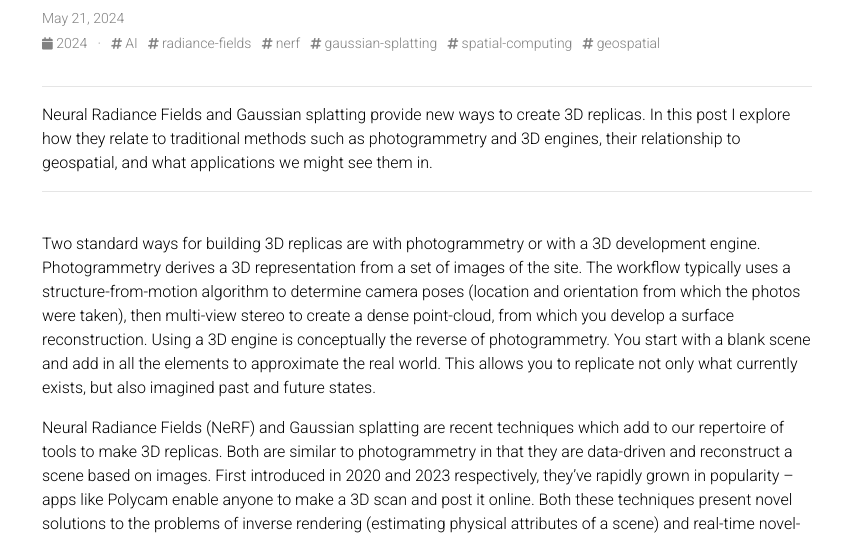
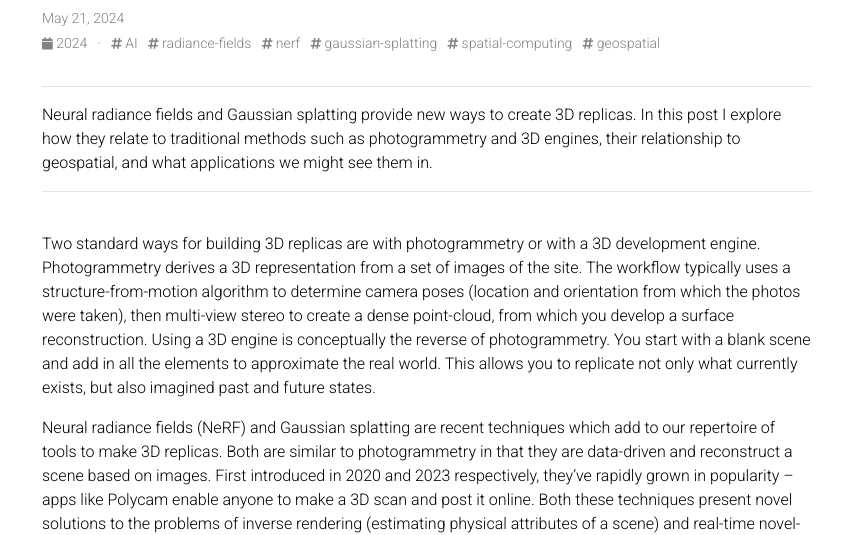
Before and after one commit to cpk26/personal_website, a Jekyll site: the page built from _posts/2024-05-21-radiance_methods.md, in a window 1280 px wide and 900 px high. Shown: the part 200-735 px from the top of the window, without its empty margins (213-1066 px from the left). Built offline with Jekyll 4.4.1, drawn with Linux system fonts in a browser that asks for light colours; comment, search, counter and statistics services are not loaded; a style sheet for code colours, icons or effects is not loaded; some of the changed text lies outside the part shown.

Commit message:
Grammer + captilaization

```diff
--- a/_posts/2024-05-21-radiance_methods.md
+++ b/_posts/2024-05-21-radiance_methods.md
@@ -2,18 +2,18 @@
 layout: post
 title: "3D in Geospatial: NeRFs, Gaussian Splatting, and Spatial Computing"
 tags: AI radiance-fields nerf gaussian-splatting spatial-computing geospatial
-description: Neural Radiance Fields and Gaussian splatting provide new ways to create 3D replicas. In this post I explore how they relate to traditional methods such as photogrammetry and 3D engines, their relationship to geospatial, and what applications we might see them in.
+description: Neural radiance fields and Gaussian splatting provide new ways to create 3D replicas. In this post I explore how they relate to traditional methods such as photogrammetry and 3D engines, their relationship to geospatial, and what applications we might see them in.
 ---
 
 
 ---
-Neural Radiance Fields and Gaussian splatting provide new ways to create 3D replicas. In this post I explore how they relate to traditional methods such as photogrammetry and 3D engines, their relationship to geospatial, and what applications we might see them in.
+Neural radiance fields and Gaussian splatting provide new ways to create 3D replicas. In this post I explore how they relate to traditional methods such as photogrammetry and 3D engines, their relationship to geospatial, and what applications we might see them in.
 
 ---
 <br>
 Two standard ways for building 3D replicas are with photogrammetry or with a 3D development engine. Photogrammetry derives a 3D representation from a set of images of the site. The workflow typically uses a structure-from-motion algorithm to determine camera poses (location and orientation from which the photos were taken), then multi-view stereo to create a dense point-cloud, from which you develop a surface reconstruction. Using a 3D engine is conceptually the reverse of photogrammetry. You start with a blank scene and add in all the elements to approximate the real world. This allows you to replicate not only what currently exists, but also imagined past and future states.
 
-Neural Radiance Fields (NeRF) and Gaussian splatting are recent techniques which add to our repertoire of tools to make 3D replicas. Both are similar to photogrammetry in that they are data-driven and reconstruct a scene based on images. First introduced in 2020 and 2023 respectively, they’ve rapidly grown in popularity -- apps like Polycam enable anyone to make a 3D scan and post it online. Both these techniques present novel solutions to the problems of inverse rendering (estimating physical attributes of a scene) and real-time novel-view synthesis (generating new images of the scene).
+Neural radiance fields (NeRF) and Gaussian splatting are recent techniques which add to our repertoire of tools to make 3D replicas. Both are similar to photogrammetry in that they are data-driven and reconstruct a scene based on images. First introduced in 2020 and 2023 respectively, they’ve rapidly grown in popularity -- apps like Polycam enable anyone to make a 3D scan and post it online. Both these techniques present novel solutions to the problems of inverse rendering (estimating physical attributes of a scene) and real-time novel-view synthesis (generating new images of the scene).
 
 
  <div class="text-center blog_image_vpad_100">
@@ -107,7 +107,7 @@
 
 An adjacent use-case to digital twins is spatial-asset management. Considering capturing a facility with NeRFs or Gaussian splatting, and then labelling components within the visualization. Each 3D entity can have a unique id, which is then associated with records, documentation, and maintenance of the system. This can be used to communicate about work that needs to be done. For instance, a visualization can be sent to a service provider ahead of time, with the location of relevant items marked on the visualization. Such an approach would also help with remote maintenance support.
 
-Workplace Safety and Training is important across numerous industries such as mining, construction, and energy. There’s significant advantages to training in 3D (and optionally in VR). Situations where working with a NeRFs or Gaussian splat 3D replica would be advantageous include:
+Workplace safety and training is important across numerous industries such as mining, construction, and energy. There’s significant advantages to training in 3D (and optionally in VR). Situations where working with a NeRFs or Gaussian splat 3D replica would be advantageous include:
 - Hard-to-access sites, such as remote or confined spaces.
 - Training around specific hazards found at a site.
 - Onboarding without interfering with operations.
@@ -123,4 +123,4 @@
 
 3D replicas have applications in storytelling and accessing spatial data. They effectively convey a sense of ‘being there’. This can be used as an interface to underlying data pertinent to a real world space: access the data by navigating through the 3D world and select the relevant component.
 
-If this subject interests you, or you have any comments or questions, I’d love to hear from you. You can contact me on [LinkedIn](https://www.linkedin.com/in/conrad-koziol/), [Twitter/X](https://x.com/cpkoziol), or at ckoziol@gmail.com
+If this subject interests you, or you have any comments or questions, I’d love to hear from you. You can contact me on [LinkedIn](https://www.linkedin.com/in/conrad-koziol/), [Twitter/X](https://x.com/cpkoziol), or at ckoziol@gmail.com.
```
